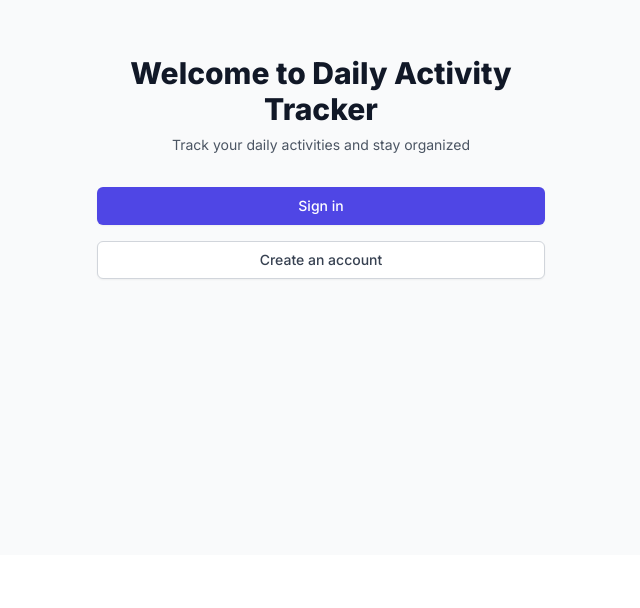
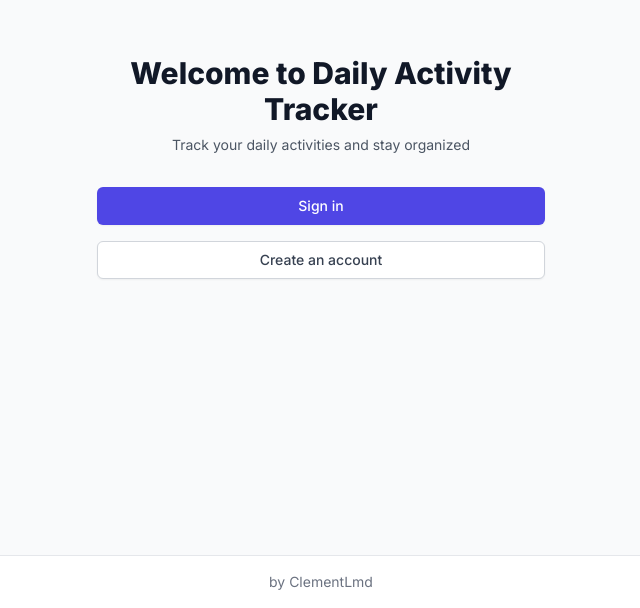
Before and after one commit to ClementLmd/daily-recap, a Next.js app in the folder front/: page / in a window 1280 px wide. Shown: the part 245-853 px from the top of the page, without its empty margins (319-959 px from the left). Before the commit the page ends 800 px from the top, so only its background shows below. Built offline with nearby package versions, Linux system fonts and the light colour scheme; no server answers.

Commit message:
add footer with link to portfolio

```diff
--- /dev/null
+++ b/front/app/components/Footer.tsx
@@ -0,0 +1,14 @@
+export default function Footer() {
+  return (
+    <footer className="w-full py-4 text-center text-sm text-gray-500 bg-white border-t">
+      <a
+        href="https://portfolio-clement-laumonds-projects.vercel.app/fr?utm_source=app&utm_medium=footer&utm_campaign=dailyrecap"
+        target="_blank"
+        rel="noopener noreferrer"
+        className="hover:text-gray-700 transition-colors"
+      >
+        by ClementLmd
+      </a>
+    </footer>
+  );
+}
--- a/front/app/layout.tsx
+++ b/front/app/layout.tsx
@@ -3,6 +3,7 @@ import { Inter } from "next/font/google";
 import "./globals.css";
 import { Providers } from "./providers";
 import AuthCheck from "./components/auth/AuthCheck";
+import Footer from "./components/Footer";
 
 const inter = Inter({ subsets: ["latin"] });
 
@@ -18,9 +19,12 @@ export default function RootLayout({
 }>) {
   return (
     <html lang="en">
-      <body className={inter.className}>
+      <body className={`${inter.className} flex flex-col min-h-screen`}>
         <Providers>
-          <AuthCheck>{children}</AuthCheck>
+          <AuthCheck>
+            <main className="flex-1">{children}</main>
+            <Footer />
+          </AuthCheck>
         </Providers>
       </body>
     </html>
```
